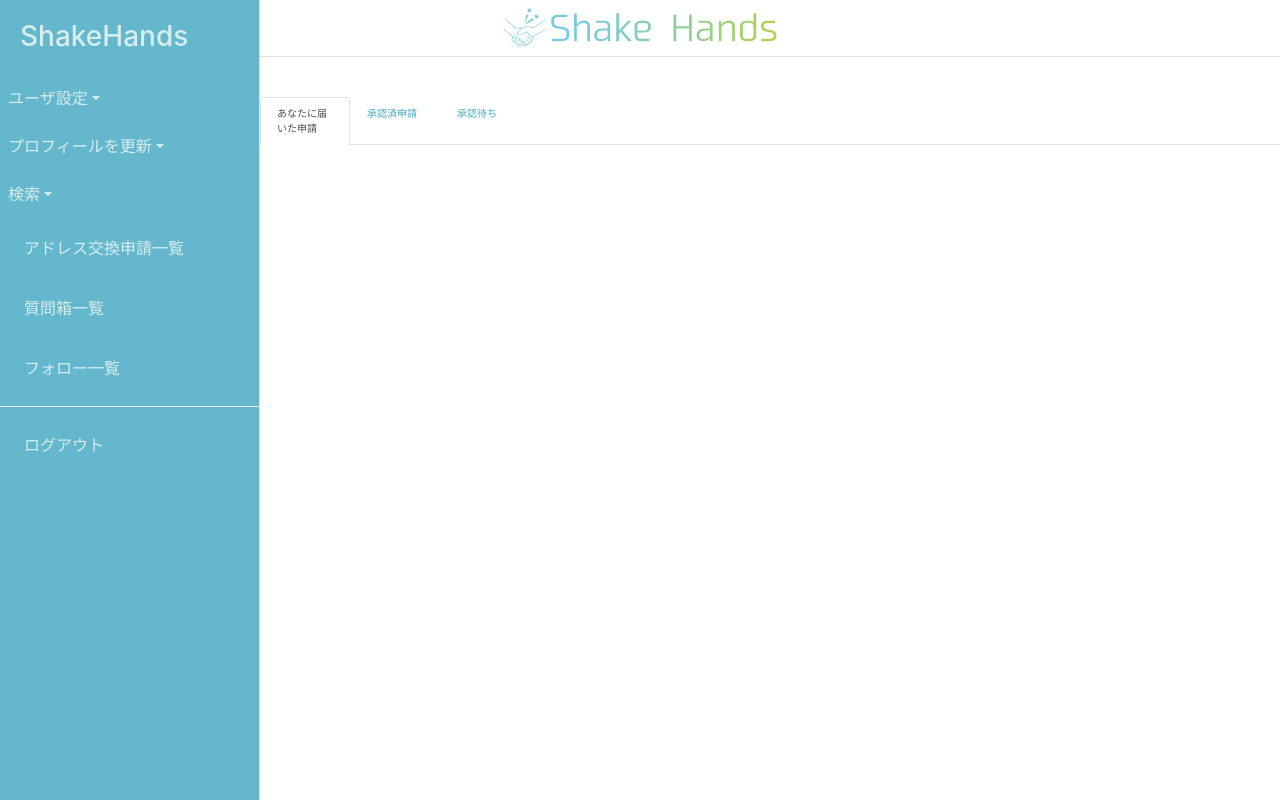
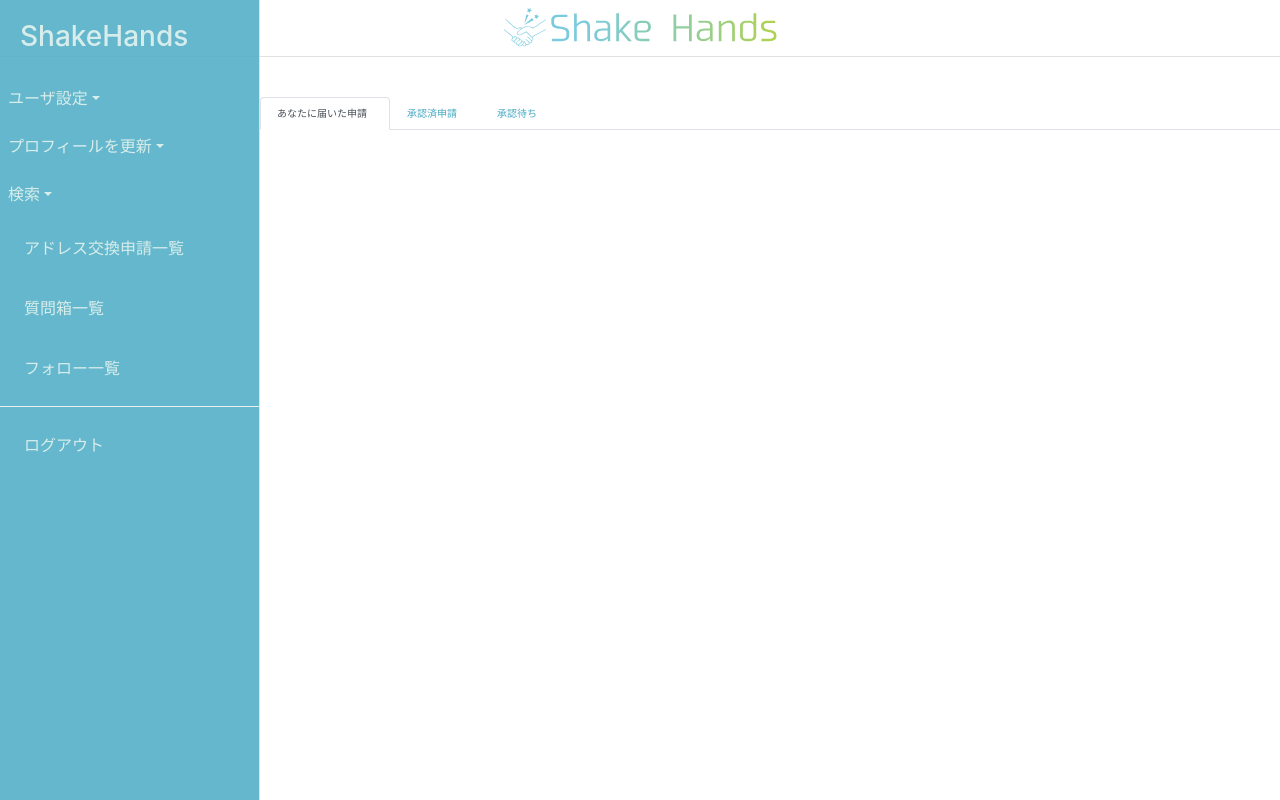
Before and after one commit to ShakeHands3pro/ShakeHands, a Django app: page /address_exchange/list/ in a window 1280 px wide. Run offline with Django 3.2, Linux system fonts and the light colour scheme; a user stored in the database is signed in; data that the repository does not hold is empty; some libraries are stand-ins or nearby versions.

Commit message:
css最終

```diff
--- a/addexchange/templates/addexchange/list.html
+++ b/addexchange/templates/addexchange/list.html
@@ -10,7 +10,7 @@
 
 <ul class="nav nav-tabs">
     <li class="nav-item">
-        <a href="#tab1" class="nav-link navbar-default active" data-toggle="tab" style="font-size: 10px;width: 90px;">あなたに届いた申請</a>
+        <a href="#tab1" class="nav-link navbar-default active" data-toggle="tab" style="font-size: 10px;width: 130px;">あなたに届いた申請</a>
     </li>
     <li class="nav-item">
         <a href="#tab2" class="nav-link navbar-default" data-toggle="tab" style="font-size: 10px;width: 90px;">承認済申請</a>
--- a/mypage/templates/mypage/profile.html
+++ b/mypage/templates/mypage/profile.html
@@ -60,7 +60,7 @@
         </li>
         {% if follow_state == 1 %}
         <li class="nav-item">
-            <a href="#tab3" class="nav-link navbar-default" data-toggle="tab" style="font-size: 10px;width: 90px;">相互フォロワー機能</a>
+            <a href="#tab3" class="nav-link navbar-default" data-toggle="tab" style="font-size: 10px;width: 150px;">相互フォロワー機能</a>
         </li>
         {% endif %}
     </ul>
```
